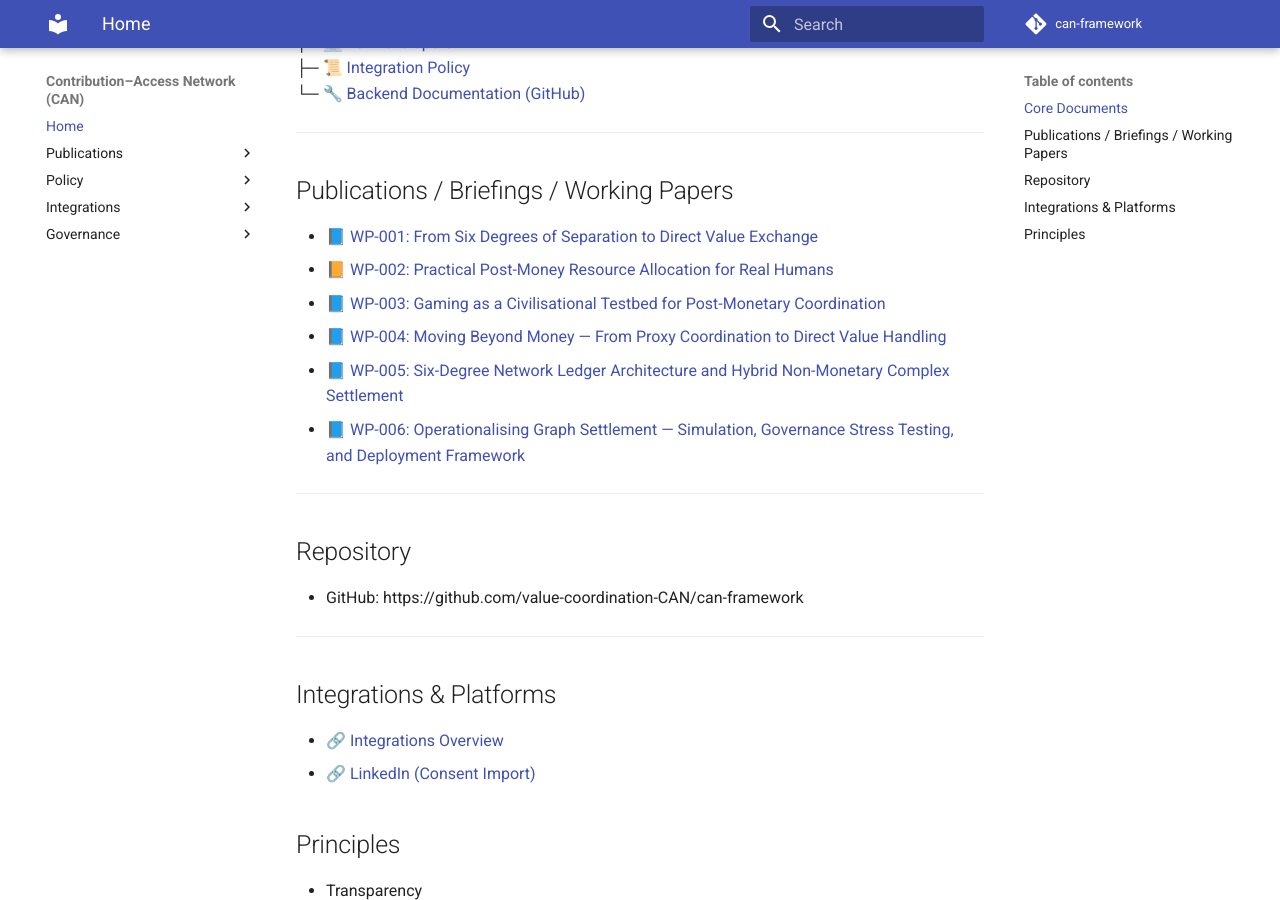
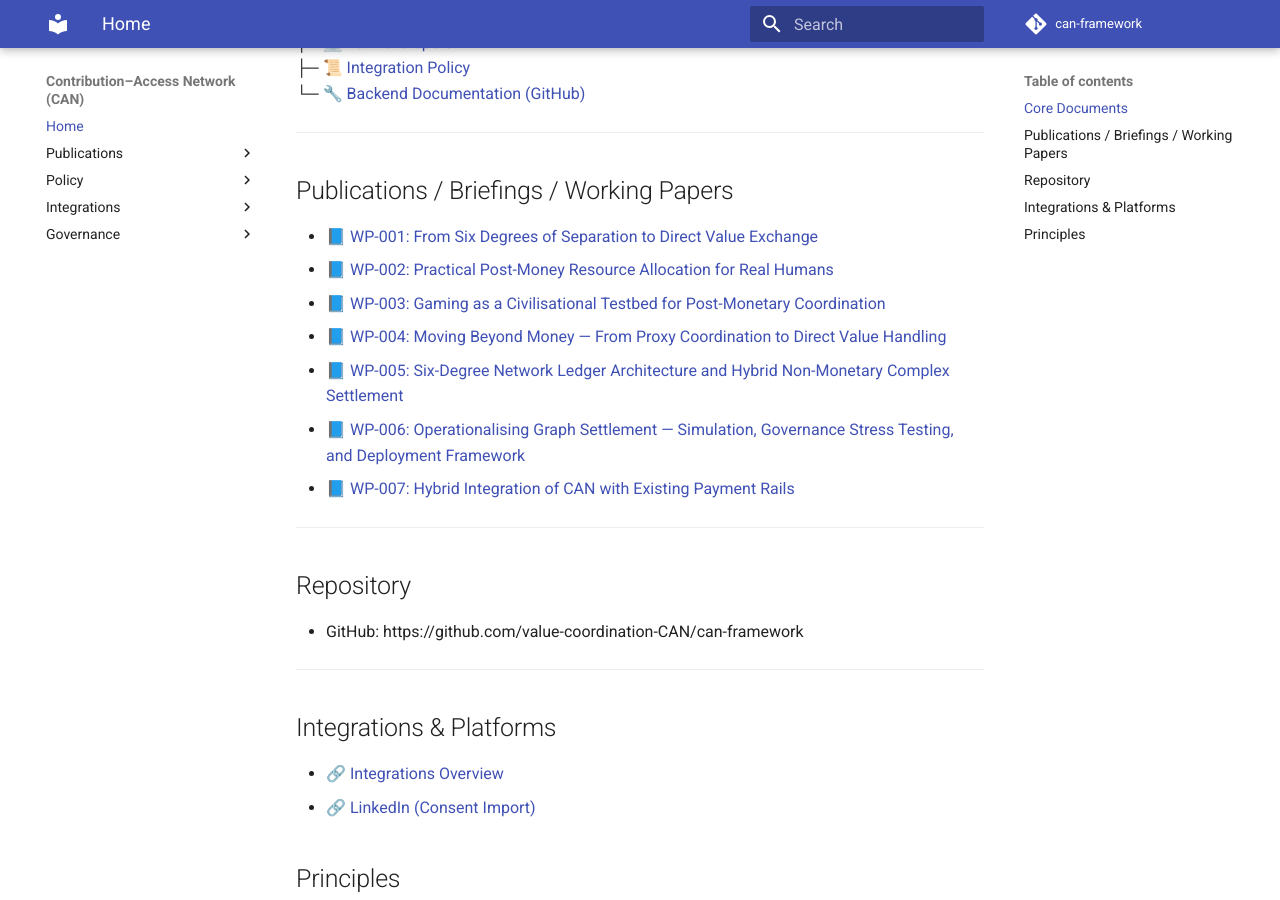
Before and after one commit to value-coordination-CAN/can-framework, an MkDocs documentation site: the page built from docs/index.md, in a window 1280 px wide and 900 px high, scrolled down 622 px. Built offline with MkDocs 1.6.1 and Material for MkDocs 9.7.7, drawn with Linux system fonts in a browser that asks for light colours; comment, search, counter and statistics services are not loaded.

Commit message:
Add WP-007 to homepage publications list

```diff
--- a/docs/index.md
+++ b/docs/index.md
@@ -27,12 +27,12 @@ These documents define CAN’s governance, safeguards, technical architecture, a
 ## Publications / Briefings / Working Papers
 
 - 📘 [WP-001: From Six Degrees of Separation to Direct Value Exchange](publications/wp-001-network-value.md)
-- 📙 [WP-002: Practical Post-Money Resource Allocation for Real Humans](publications/wp-002-practical-post-money-allocation.md)
+- 📘 [WP-002: Practical Post-Money Resource Allocation for Real Humans](publications/wp-002-practical-post-money-allocation.md)
 - 📘 [WP-003: Gaming as a Civilisational Testbed for Post-Monetary Coordination](publications/wp-003-gaming-coordination.md)
 - 📘 [WP-004: Moving Beyond Money — From Proxy Coordination to Direct Value Handling](publications/wp-004-moving-beyond-money.md)
 - 📘 [WP-005: Six-Degree Network Ledger Architecture and Hybrid Non-Monetary Complex Settlement](publications/wp-005-six-degree-network-ledger.md)
 - 📘 [WP-006: Operationalising Graph Settlement — Simulation, Governance Stress Testing, and Deployment Framework](publications/wp-006-operationalising-graph-settlement.md)
-
+- 📘 [WP-007: Hybrid Integration of CAN with Existing Payment Rails](publications/wp-007-hybrid-integration-payment-rails/)
 ---
 
 ## Repository
```
